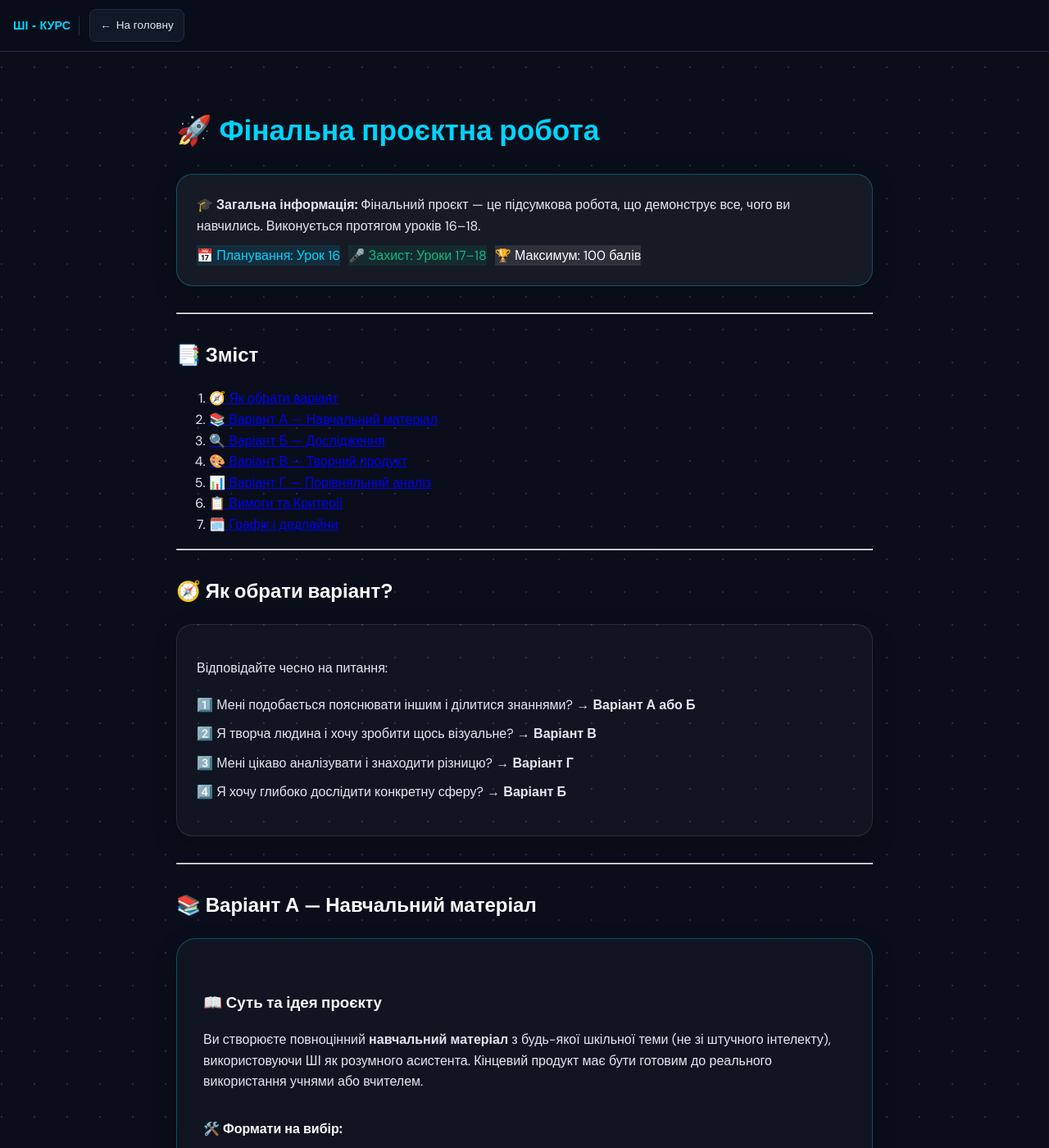
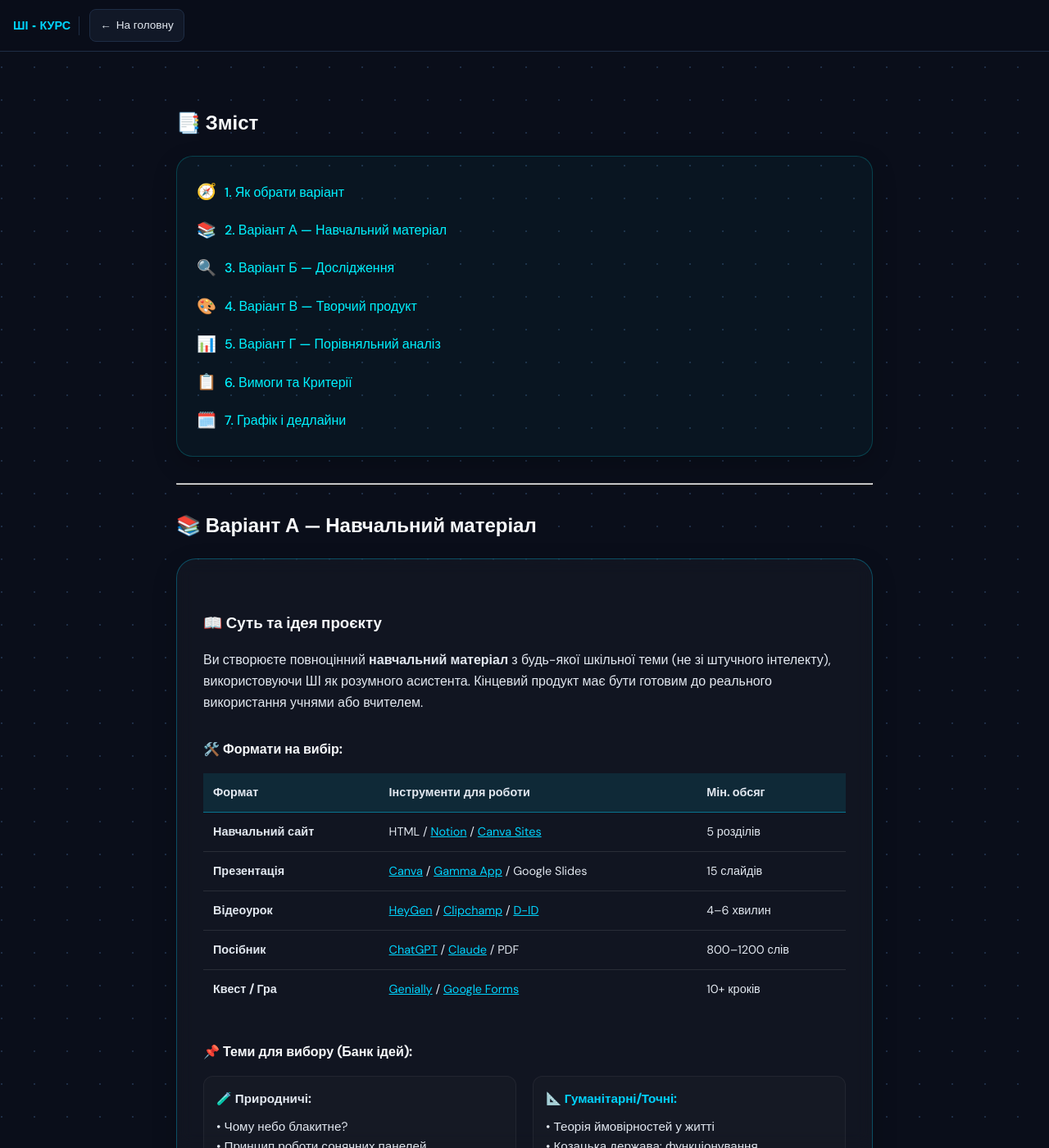
Before and after one commit to Ilona160/AI, a Jekyll site: the page built from practice/projects.md, in a window 1280 px wide and 1400 px high. Shown: the whole window at 82% size. Built offline with Jekyll 4.4.1, drawn with Linux system fonts in a browser that asks for light colours.

Commit message:
Update projects.md

```diff
--- a/practice/projects.md
+++ b/practice/projects.md
@@ -3,40 +3,45 @@ layout: default
 title: Проєктна робота з ШІ
 ---
 
-# 🚀 Фінальна проєктна робота
+## 📑 Зміст
 
-<div class="content-block" style="background: rgba(255, 255, 255, 0.05); backdrop-filter: blur(10px); border: 1px solid rgba(0, 212, 255, 0.3); padding: 1.5rem; border-radius: 20px; margin-bottom: 2rem;">
-    <strong>🎓 Загальна інформація:</strong> Фінальний проєкт — це підсумкова робота, що демонструє все, чого ви навчились. Виконується протягом уроків 16–18.
-    <div style="margin-top: 10px; display: flex; gap: 10px; flex-wrap: wrap;">
-        <span class="lesson-chip" style="background: rgba(0, 212, 255, 0.1); color: var(--accent);">📅 Планування: Урок 16</span>
-        <span class="lesson-chip" style="background: rgba(16, 185, 129, 0.1); color: #10b981;">🎤 Захист: Уроки 17–18</span>
-        <span class="lesson-chip" style="background: rgba(255, 255, 255, 0.1); color: #fff;">🏆 Максимум: 100 балів</span>
-    </div>
-</div>
-
----
-
-## 📑 Зміст
-1. [🧭 Як обрати варіант](#how-to-choose)
-2. [📚 Варіант А — Навчальний матеріал](#variant-a)
-3. [🔍 Варіант Б — Дослідження](#variant-b)
-4. [🎨 Варіант В — Творчий продукт](#variant-c)
-5. [📊 Варіант Г — Порівняльний аналіз](#variant-d)
-6. [📋 Вимоги та Критерії](#common-requirements)
-7. [🗓️ Графік і дедлайни](#schedule)
-
----
-
-<a id="how-to-choose"></a>
-## 🧭 Як обрати варіант?
-
-<div class="content-block" style="background: rgba(255, 255, 255, 0.03); border: 1px solid rgba(255, 255, 255, 0.1); padding: 1.5rem; border-radius: 20px;">
-    <p>Відповідайте чесно на питання:</p>
-    <ul style="list-style: none; padding: 0;">
-        <li style="margin-bottom: 10px;">1️⃣ Мені подобається пояснювати іншим і ділитися знаннями? → <strong>Варіант А або Б</strong></li>
-        <li style="margin-bottom: 10px;">2️⃣ Я творча людина і хочу зробити щось візуальне? → <strong>Варіант В</strong></li>
-        <li style="margin-bottom: 10px;">3️⃣ Мені цікаво аналізувати і знаходити різницю? → <strong>Варіант Г</strong></li>
-        <li style="margin-bottom: 10px;">4️⃣ Я хочу глибоко дослідити конкретну сферу? → <strong>Варіант Б</strong></li>
+<div class="content-block" style="background: rgba(0, 242, 255, 0.03); border: 1px solid rgba(0, 242, 255, 0.2); padding: 1.5rem; border-radius: 20px;">
+    <ul style="list-style: none; padding: 0; margin: 0; line-height: 2;">
+        <li style="margin-bottom: 8px;">
+            <a href="#how-to-choose" style="color: #00f2ff; text-decoration: none; font-weight: 500; display: flex; align-items: center; gap: 10px;">
+                <span style="font-size: 1.2rem;">🧭</span> 1. Як обрати варіант
+            </a>
+        </li>
+        <li style="margin-bottom: 8px;">
+            <a href="#variant-a" style="color: #00f2ff; text-decoration: none; font-weight: 500; display: flex; align-items: center; gap: 10px;">
+                <span style="font-size: 1.2rem;">📚</span> 2. Варіант А — Навчальний матеріал
+            </a>
+        </li>
+        <li style="margin-bottom: 8px;">
+            <a href="#variant-b" style="color: #00f2ff; text-decoration: none; font-weight: 500; display: flex; align-items: center; gap: 10px;">
+                <span style="font-size: 1.2rem;">🔍</span> 3. Варіант Б — Дослідження
+            </a>
+        </li>
+        <li style="margin-bottom: 8px;">
+            <a href="#variant-c" style="color: #00f2ff; text-decoration: none; font-weight: 500; display: flex; align-items: center; gap: 10px;">
+                <span style="font-size: 1.2rem;">🎨</span> 4. Варіант В — Творчий продукт
+            </a>
+        </li>
+        <li style="margin-bottom: 8px;">
+            <a href="#variant-d" style="color: #00f2ff; text-decoration: none; font-weight: 500; display: flex; align-items: center; gap: 10px;">
+                <span style="font-size: 1.2rem;">📊</span> 5. Варіант Г — Порівняльний аналіз
+            </a>
+        </li>
+        <li style="margin-bottom: 8px;">
+            <a href="#common-requirements" style="color: #00f2ff; text-decoration: none; font-weight: 500; display: flex; align-items: center; gap: 10px;">
+                <span style="font-size: 1.2rem;">📋</span> 6. Вимоги та Критерії
+            </a>
+        </li>
+        <li>
+            <a href="#schedule" style="color: #00f2ff; text-decoration: none; font-weight: 500; display: flex; align-items: center; gap: 10px;">
+                <span style="font-size: 1.2rem;">🗓️</span> 7. Графік і дедлайни
+            </a>
+        </li>
     </ul>
 </div>
 
```
